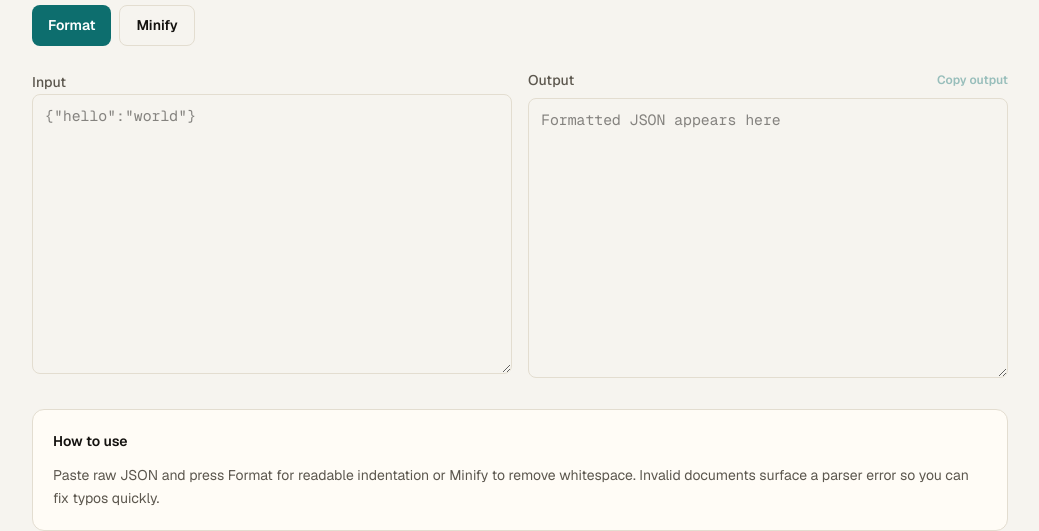
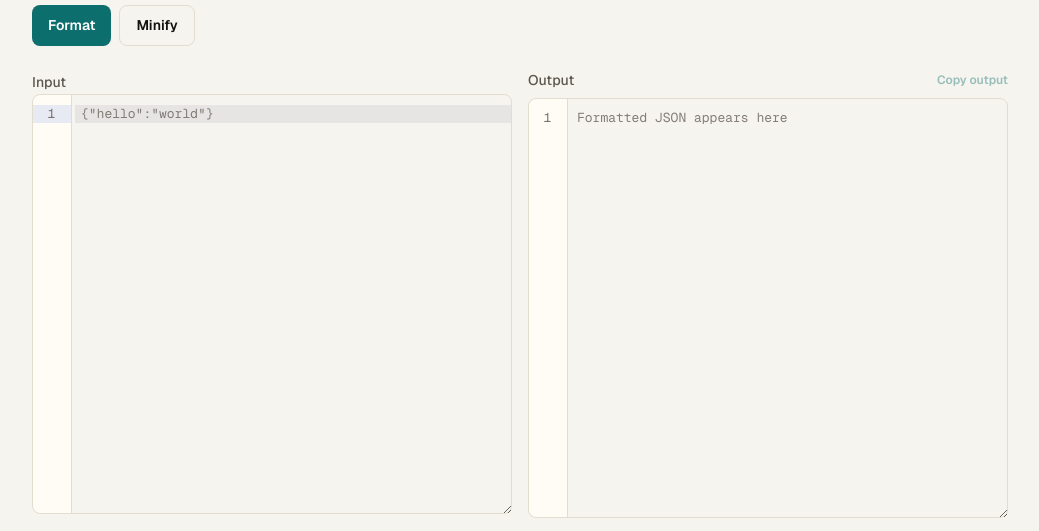
Before and after one commit to skyline93/toolnova, a Next.js app in the folder web/: page /en/json-formatter in a window 1280 px wide. Shown: the part 280-811 px from the top of the page, without its empty margins (120-1159 px from the left). Built offline with nearby package versions, Linux system fonts and the light colour scheme; no server answers.

Commit message:
Add JSON CodeMirror editor component and integrate it into the JSON formatter page. Update global styles for JSON syntax highlighting and editor layout. Configure VSCode settings for Tailwind CSS support and update package dependencies for CodeMirror and related libraries.

```diff
--- a/web/app/[locale]/json-formatter/page.tsx
+++ b/web/app/[locale]/json-formatter/page.tsx
@@ -1,6 +1,7 @@
 "use client";
 
 import { CopyTextButton } from "@/components/copy-text-button";
+import { JsonCodeEditor } from "@/components/json-code-editor";
 import { useTranslations } from "next-intl";
 import { useCallback, useState } from "react";
 
@@ -44,17 +45,16 @@ export default function JsonFormatterPage() {
         </button>
       </div>
       <div className="grid gap-4 lg:grid-cols-2">
-        <label className="block space-y-2">
+        <div className="block space-y-2">
           <span className="text-sm font-medium text-[var(--muted)]">{t("input")}</span>
-          <textarea
-            className="tool-input min-h-[280px] font-mono text-sm"
+          <JsonCodeEditor
             value={input}
-            onChange={(e) => setInput(e.target.value)}
+            onChange={setInput}
             placeholder={t("inputPlaceholder")}
-            spellCheck={false}
+            aria-label={t("input")}
           />
-        </label>
-        <label className="block space-y-2">
+        </div>
+        <div className="block space-y-2">
           <span className="flex items-center justify-between gap-2">
             <span className="text-sm font-medium text-[var(--muted)]">{t("output")}</span>
             <CopyTextButton
@@ -66,14 +66,13 @@ export default function JsonFormatterPage() {
               className="!min-w-0"
             />
           </span>
-          <textarea
-            className="tool-input min-h-[280px] font-mono text-sm"
+          <JsonCodeEditor
             value={output}
             readOnly
             placeholder={t("outputPlaceholder")}
-            spellCheck={false}
+            aria-label={t("output")}
           />
-        </label>
+        </div>
       </div>
       {error ? (
         <p className="text-sm text-[var(--danger)]" role="alert">
--- a/web/app/globals.css
+++ b/web/app/globals.css
@@ -10,6 +10,23 @@
   --border: #e3ddd0;
   --danger: #a32020;
   --radius: 12px;
+  /* JSON editor: syntax + chrome (independent of site accent) */
+  --cm-json-key: #4338ca;
+  --cm-json-string: #a16207;
+  --cm-json-number: #a21caf;
+  --cm-json-bool: #1d4ed8;
+  --cm-json-null: #64748b;
+  --cm-json-punct: #57534e;
+  --cm-json-bracket: #44403c;
+  --cm-json-placeholder: #78716c;
+  --cm-json-caret: #1d4ed8;
+  --cm-json-focus-ring: rgba(29, 78, 216, 0.45);
+  --cm-json-selection: rgba(29, 78, 216, 0.2);
+  --cm-json-active-line-gutter: rgba(29, 78, 216, 0.1);
+  --cm-json-active-line: rgba(71, 85, 105, 0.09);
+  --json-editor-default-height: 420px;
+  --json-editor-min-height: 240px;
+  --json-editor-max-height: min(75vh, 720px);
 }
 
 @theme inline {
@@ -29,6 +46,19 @@
     --accent-hover: #5ecece;
     --border: #2a2620;
     --danger: #ff6b6b;
+    --cm-json-key: #a5b4fc;
+    --cm-json-string: #fbbf24;
+    --cm-json-number: #e879f9;
+    --cm-json-bool: #7dd3fc;
+    --cm-json-null: #94a3b8;
+    --cm-json-punct: #a8a29e;
+    --cm-json-bracket: #d6d3d1;
+    --cm-json-placeholder: #9ca3af;
+    --cm-json-caret: #93c5fd;
+    --cm-json-focus-ring: rgba(147, 197, 253, 0.55);
+    --cm-json-selection: rgba(147, 197, 253, 0.22);
+    --cm-json-active-line-gutter: rgba(147, 197, 253, 0.12);
+    --cm-json-active-line: rgba(148, 163, 184, 0.12);
   }
 }
 
@@ -146,3 +176,36 @@ body {
   opacity: 0.55;
   cursor: wait;
 }
+
+/* JSON CodeMirror: fixed viewport, scroll inside, user can drag bottom edge taller */
+.json-code-editor-shell {
+  box-sizing: border-box;
+  width: 100%;
+  height: var(--json-editor-default-height);
+  min-height: var(--json-editor-min-height);
+  max-height: var(--json-editor-max-height);
+  resize: vertical;
+  overflow: hidden;
+  display: flex;
+  flex-direction: column;
+}
+
+.json-code-editor-shell > div {
+  height: 100%;
+  min-height: 0;
+  display: flex;
+  flex-direction: column;
+}
+
+.json-code-editor-shell .cm-editor {
+  flex: 1;
+  min-height: 0;
+  height: 100%;
+  max-height: 100%;
+}
+
+.json-code-editor-shell .cm-scroller {
+  flex: 1;
+  min-height: 0 !important;
+  overflow: auto !important;
+}
--- /dev/null
+++ b/web/components/json-code-editor.tsx
@@ -0,0 +1,122 @@
+"use client";
+
+import CodeMirror from "@uiw/react-codemirror";
+import { json } from "@codemirror/lang-json";
+import { HighlightStyle, syntaxHighlighting } from "@codemirror/language";
+import { tags as t } from "@lezer/highlight";
+import { EditorView } from "@codemirror/view";
+import { useMemo } from "react";
+
+const jsonHighlight = HighlightStyle.define([
+  { tag: t.propertyName, color: "var(--cm-json-key)" },
+  { tag: t.string, color: "var(--cm-json-string)" },
+  { tag: t.number, color: "var(--cm-json-number)" },
+  { tag: t.bool, color: "var(--cm-json-bool)" },
+  { tag: t.null, color: "var(--cm-json-null)" },
+  { tag: t.separator, color: "var(--cm-json-punct)" },
+  { tag: [t.squareBracket, t.brace], color: "var(--cm-json-bracket)" },
+]);
+
+const jsonEditorTheme = EditorView.theme({
+  "&": { fontSize: "13px" },
+  ".cm-editor": {
+    borderRadius: "calc(var(--radius) - 4px)",
+    outline: "none",
+  },
+  ".cm-editor.cm-focused": {
+    outline: "2px solid var(--cm-json-focus-ring)",
+    outlineOffset: "1px",
+  },
+  ".cm-scroller": {
+    fontFamily: "var(--font-geist-mono), ui-monospace, monospace",
+    border: "1px solid var(--border)",
+    borderRadius: "calc(var(--radius) - 4px)",
+    backgroundColor: "var(--background)",
+  },
+  ".cm-content": {
+    caretColor: "var(--cm-json-caret)",
+    padding: "0.65rem 0 0.65rem 0.2rem",
+  },
+  ".cm-placeholder": {
+    color: "var(--cm-json-placeholder)",
+    opacity: 0.9,
+  },
+  ".cm-gutters": {
+    backgroundColor: "var(--surface)",
+    color: "var(--cm-json-placeholder)",
+    border: "none",
+    borderRight: "1px solid var(--border)",
+    borderRadius: "calc(var(--radius) - 4px) 0 0 calc(var(--radius) - 4px)",
+  },
+  ".cm-lineNumbers .cm-gutterElement": {
+    padding: "0 0.35rem 0 0.5rem",
+    minWidth: "1.75rem",
+  },
+  ".cm-activeLineGutter": {
+    backgroundColor: "var(--cm-json-active-line-gutter)",
+  },
+  ".cm-activeLine": {
+    backgroundColor: "var(--cm-json-active-line)",
+  },
+  ".cm-cursor, .cm-dropCursor": {
+    borderLeftColor: "var(--cm-json-caret)",
+  },
+  "&.cm-focused .cm-selectionBackground, .cm-selectionBackground, ::selection": {
+    backgroundColor: "var(--cm-json-selection) !important",
+  },
+  ".cm-foldPlaceholder": {
+    backgroundColor: "color-mix(in srgb, var(--cm-json-placeholder) 12%, var(--background))",
+    border: "1px solid var(--border)",
+    color: "var(--cm-json-placeholder)",
+  },
+});
+
+const jsonEditorExtensions = [
+  json(),
+  syntaxHighlighting(jsonHighlight),
+  jsonEditorTheme,
+  EditorView.lineWrapping,
+];
+
+type JsonCodeEditorProps = {
+  value: string;
+  onChange?: (value: string) => void;
+  placeholder?: string;
+  readOnly?: boolean;
+  "aria-label"?: string;
+};
+
+export function JsonCodeEditor({
+  value,
+  onChange,
+  placeholder,
+  readOnly = false,
+  "aria-label": ariaLabel,
+}: JsonCodeEditorProps) {
+  const extensions = useMemo(() => jsonEditorExtensions, []);
+
+  return (
+    <div className="json-code-editor w-full" aria-label={ariaLabel}>
+      <div className="json-code-editor-shell">
+        <CodeMirror
+          value={value}
+          height="100%"
+          theme="none"
+          className="min-h-0 flex-1"
+          extensions={extensions}
+          placeholder={placeholder}
+          readOnly={readOnly}
+          editable={!readOnly}
+          basicSetup={{
+            lineNumbers: true,
+            foldGutter: true,
+            highlightActiveLine: !readOnly,
+            highlightActiveLineGutter: !readOnly,
+            autocompletion: false,
+          }}
+          onChange={readOnly ? undefined : onChange}
+        />
+      </div>
+    </div>
+  );
+}
--- a/web/package.json
+++ b/web/package.json
@@ -9,7 +9,13 @@
     "lint": "eslint"
   },
   "dependencies": {
+    "@codemirror/lang-json": "^6.0.2",
+    "@codemirror/language": "^6.12.3",
+    "@codemirror/view": "^6.41.0",
+    "@lezer/highlight": "^1.2.3",
+    "@uiw/react-codemirror": "^4.25.9",
     "browser-image-compression": "^2.0.2",
+    "codemirror": "^6.0.2",
     "next": "16.2.2",
     "next-intl": "^4.9.0",
     "pdf-lib": "^1.17.1",
```
Also changed, not shown: 1 other file (tests, documents, lock files or other folders).
